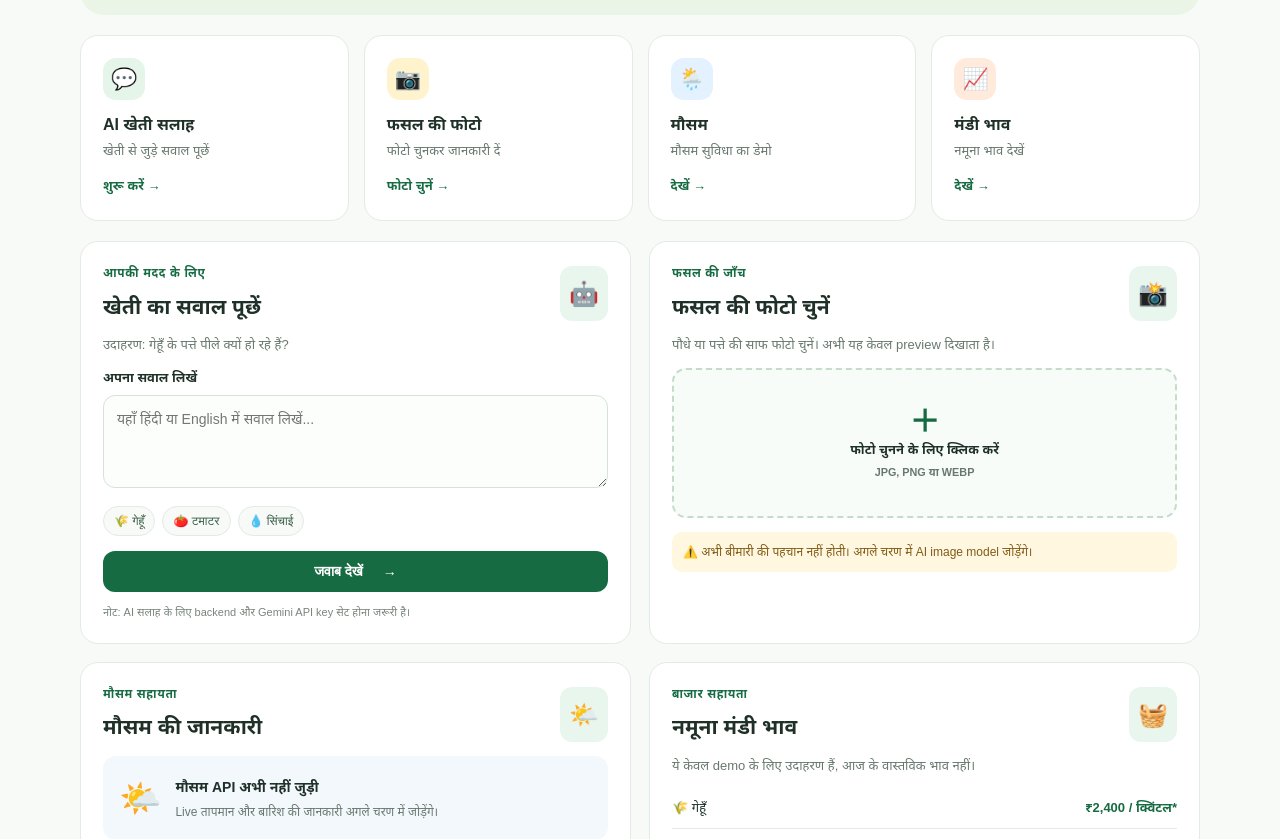
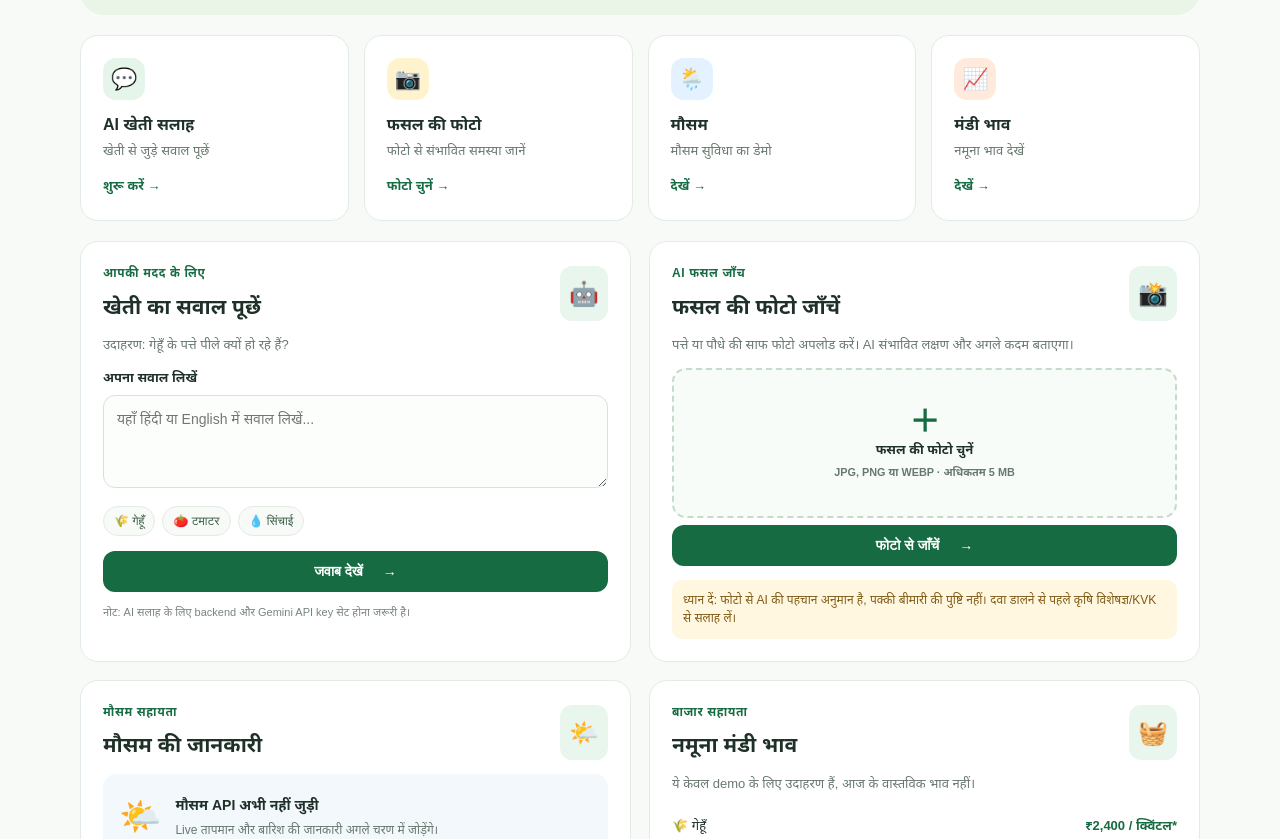
Before and after one commit to vinitgoswami68/Kisan-Mitra, a plain HTML site: page index.html in a window 1280 px wide. Shown: the part 438-1277 px from the top of the page. Drawn offline with Linux system fonts and the light colour scheme.

Commit message:
Add crop photo diagnosis UI

```diff
--- a/index.html
+++ b/index.html
@@ -30,7 +30,7 @@
 
     <section class="quick-grid" aria-label="मुख्य सुविधाएँ">
       <article class="quick-card"><div class="quick-icon green">💬</div><h3>AI खेती सलाह</h3><p>खेती से जुड़े सवाल पूछें</p><a href="#ask">शुरू करें →</a></article>
-      <article class="quick-card"><div class="quick-icon yellow">📷</div><h3>फसल की फोटो</h3><p>फोटो चुनकर जानकारी दें</p><a href="#photo">फोटो चुनें →</a></article>
+      <article class="quick-card"><div class="quick-icon yellow">📷</div><h3>फसल की फोटो</h3><p>फोटो से संभावित समस्या जानें</p><a href="#photo">फोटो चुनें →</a></article>
       <article class="quick-card"><div class="quick-icon blue">🌦️</div><h3>मौसम</h3><p>मौसम सुविधा का डेमो</p><a href="#weather">देखें →</a></article>
       <article class="quick-card"><div class="quick-icon orange">📈</div><h3>मंडी भाव</h3><p>नमूना भाव देखें</p><a href="#mandi">देखें →</a></article>
     </section>
@@ -54,12 +54,14 @@
       </section>
 
       <section class="panel photo-panel" id="photo">
-        <div class="section-heading"><div><p class="eyebrow">फसल की जाँच</p><h2>फसल की फोटो चुनें</h2></div><span class="bot-icon">📸</span></div>
-        <p class="muted">पौधे या पत्ते की साफ फोटो चुनें। अभी यह केवल preview दिखाता है।</p>
-        <label class="upload-area" for="cropPhoto"><span class="upload-symbol">＋</span><strong>फोटो चुनने के लिए क्लिक करें</strong><small>JPG, PNG या WEBP</small></label>
-        <input type="file" id="cropPhoto" accept="image/*" hidden>
+        <div class="section-heading"><div><p class="eyebrow">AI फसल जाँच</p><h2>फसल की फोटो जाँचें</h2></div><span class="bot-icon">📸</span></div>
+        <p class="muted">पत्ते या पौधे की साफ फोटो अपलोड करें। AI संभावित लक्षण और अगले कदम बताएगा।</p>
+        <label class="upload-area" for="cropPhoto"><span class="upload-symbol">＋</span><strong>फसल की फोटो चुनें</strong><small>JPG, PNG या WEBP · अधिकतम 5 MB</small></label>
+        <input type="file" id="cropPhoto" accept="image/jpeg,image/png,image/webp" hidden>
         <div id="photoPreview" class="photo-preview" hidden><img id="previewImage" alt="आपकी चुनी हुई फसल की फोटो"><p id="photoName"></p></div>
-        <div class="notice">⚠️ अभी बीमारी की पहचान नहीं होती। अगले चरण में AI image model जोड़ेंगे।</div>
+        <button class="primary-button" id="diagnoseButton" type="button" disabled>फोटो से जाँचें <span>→</span></button>
+        <div id="diagnosisResult" class="answer-box" hidden aria-live="polite"></div>
+        <div class="notice">ध्यान दें: फोटो से AI की पहचान अनुमान है, पक्की बीमारी की पुष्टि नहीं। दवा डालने से पहले कृषि विशेषज्ञ/KVK से सलाह लें।</div>
       </section>
     </section>
 
```
